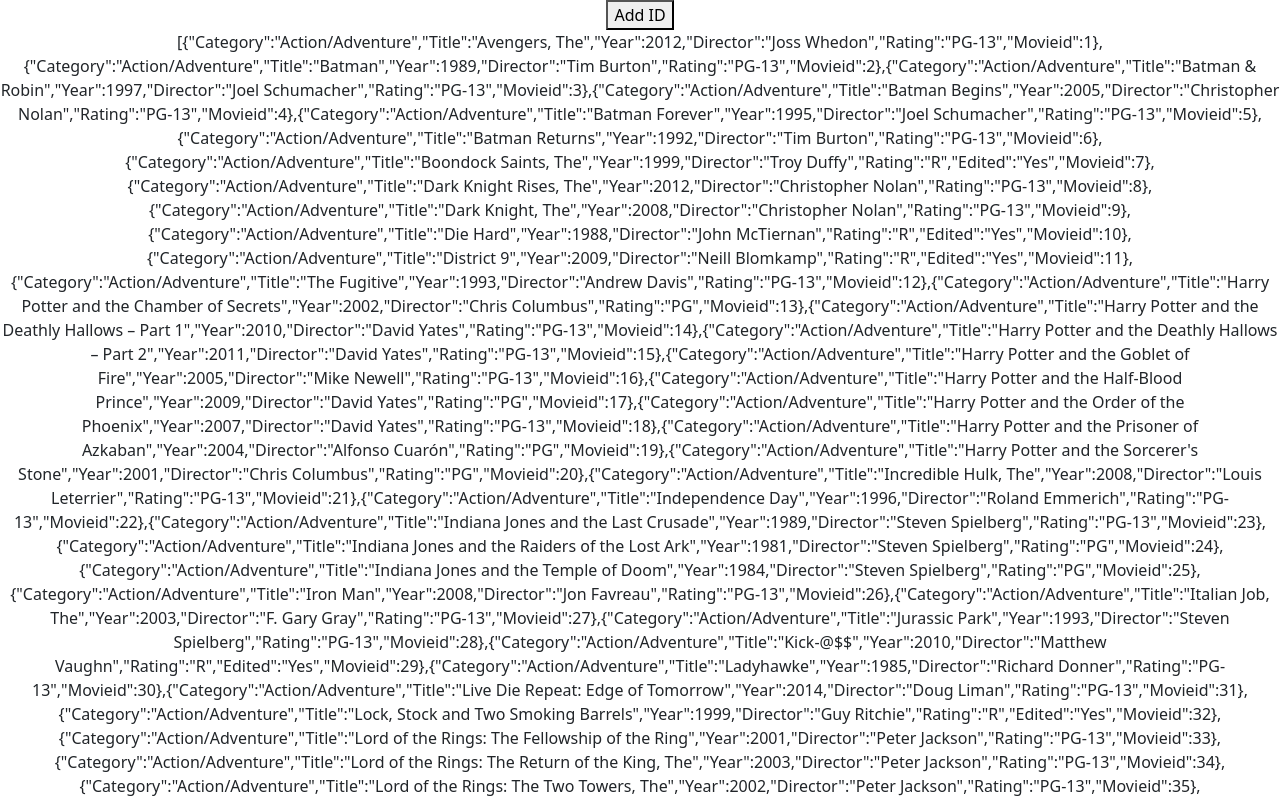
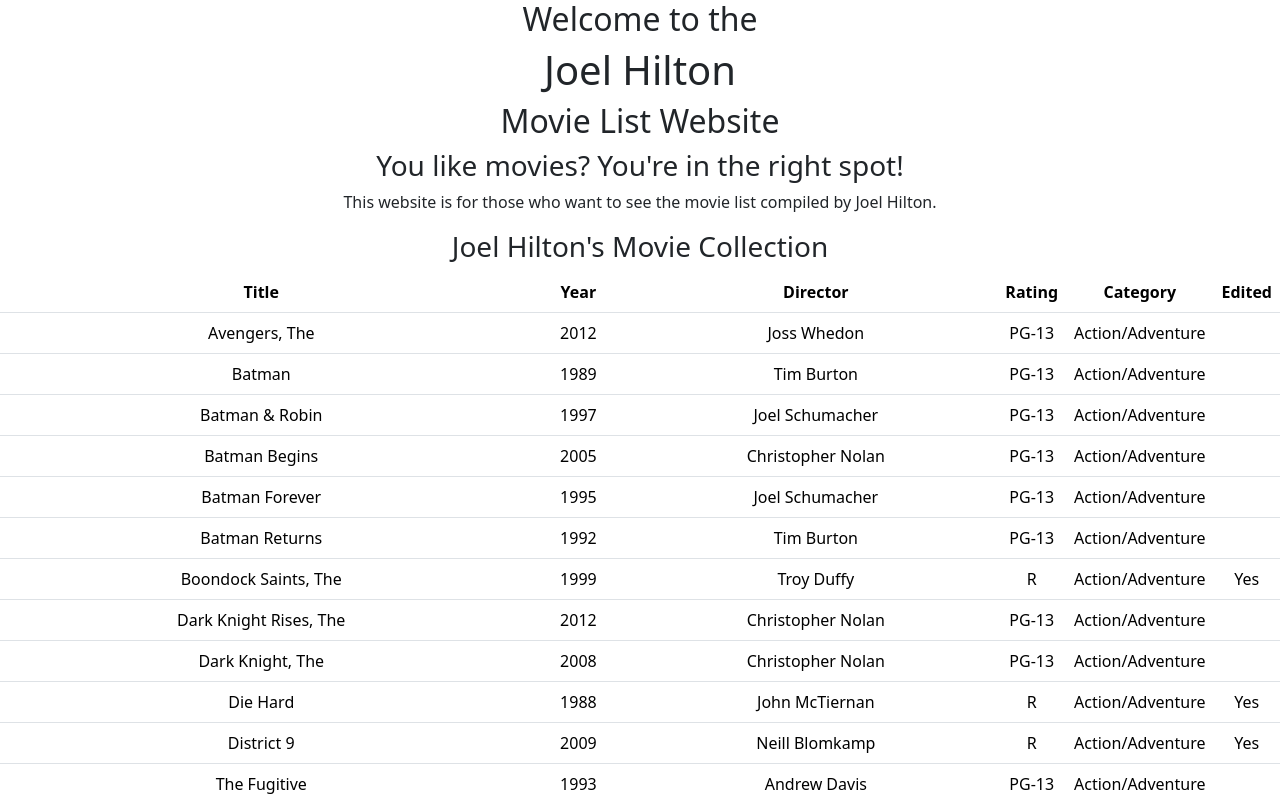
Before and after one commit to hmaryn11/Mission_13_hmaryn, a React (Create React App) app in the folder frontend/: page / in a window 1280 px wide. Both pictures are taken after a click on the button "Add ID". Shown: the top 800 px of the page. Built offline with nearby package versions, Linux system fonts and the light colour scheme.

Commit message:
It's Janky but it works

```diff
--- a/frontend/src/App.tsx
+++ b/frontend/src/App.tsx
@@ -1,12 +1,16 @@
 import React from 'react';
 // import logo from './logo.svg';
 import './App.css';
-import AddMovieID from './Movies';
+import Movie from './Movies';
+import Podcast from './Podcast';
+import Home from './Home';
 
 function App() {
   return (
     <div className="App">
-      <AddMovieID />
+      <Home />
+      <Movie />
+      <Podcast />
     </div>
   );
 }
--- a/frontend/src/Movies.tsx
+++ b/frontend/src/Movies.tsx
@@ -3,24 +3,177 @@
 
 const AllMovies = data.MovieData;
 
-function AddMovieID() {
+function MovieList() {
   const [myJSON, setMyJSON] = useState(AllMovies);
+  const [isIDAdded, setIsIDAdded] = useState(false);
 
   const addID = () => {
     let idCounter = 1;
-    const updatedJSONs = myJSON.map((json) => ({
+    const updatedJSON = myJSON.map((json) => ({
+      Movieid: idCounter++,
       ...json,
-      Movieid: idCounter++,
     }));
-    setMyJSON(updatedJSONs);
+    setMyJSON(updatedJSON);
+    setIsIDAdded(true);
   };
 
   return (
     <div>
-      <button onClick={addID}>Add ID</button>
-      <p>{JSON.stringify(myJSON)}</p>
+      {!isIDAdded && (
+        <button className="btn btn-primary" onClick={addID}>
+          Add ID
+        </button>
+      )}
+      {isIDAdded && (
+        <>
+          <div>
+            <h3>Joel Hilton's Movie Collection</h3>
+          </div>
+          <div>
+            <table className="table">
+              <thead>
+                <tr>
+                  <th>Title</th>
+                  <th>Year</th>
+                  <th>Director</th>
+                  <th>Rating</th>
+                  <th>Category</th>
+                  <th>Edited</th>
+                </tr>
+              </thead>
+              <tbody>
+                {myJSON.map((m) => (
+                  // map each model in m(the mds) to iterate through the attributes
+                  // <tr key={m.MovieId}>
+                  <tr>
+                    <td>{m.Title}</td>
+                    <td>{m.Year}</td>
+                    <td>{m.Director}</td>
+                    <td>{m.Rating}</td>
+                    <td>{m.Category}</td>
+                    <td>{m.Edited}</td>
+                  </tr>
+                ))}
+              </tbody>
+            </table>
+          </div>
+
+          <button className="btn btn-primary" onClick={addID}>
+            Add ID
+          </button>
+        </>
+      )}
     </div>
   );
 }
+// function MovieList() {
+//   const [myJSON, setMyJSON] = useState(AllMovies);
 
-export default AddMovieID;
+//   const addID = () => {
+//     let idCounter = 1;
+//     const updatedJSON = myJSON.map((json) => ({
+//       Movieid: idCounter++,
+//       ...json,
+//     }));
+//     setMyJSON(updatedJSON);
+
+//     handleUpdatedJson(updatedJSON);
+//   };
+
+//   // return (
+//   //   <div>
+//   //     <button onClick={addID}>Add ID</button>
+//   //     <p>{JSON.stringify(myJSON)}</p>
+//   //     {/* ^this is the modified json */}
+//   //   </div>
+//   // );
+//   const handleUpdatedJson = (updatedJSON: any) => {
+//     return (
+//       <>
+//         <div>
+//           <h3>Joel Hilton's Movie Collection</h3>
+//         </div>
+//         <div>
+//           <table className="table">
+//             <thead>
+//               <tr>
+//                 <th>Title</th>
+//                 <th>Year</th>
+//                 <th>Director</th>
+//                 <th>Rating</th>
+//                 <th>Category</th>
+//               </tr>
+//             </thead>
+//             <tbody>
+//               {updatedJSON.map((m) => (
+//                 // map each model in m(the mds) to iterate through the attributes
+//                 <tr key={m.MovieId}>
+//                   <td>{m.Title}</td>
+//                   <td>{m.Year}</td>
+//                   <td>{m.Director}</td>
+//                   <td>{m.Rating}</td>
+//                   <td>{m.Category}</td>
+//                 </tr>
+//               ))}
+//             </tbody>
+//           </table>
+//         </div>
+
+//         <button className="btn btn-primary" onClick={addID}>
+//           Add ID
+//         </button>
+//       </>
+//     );
+//   };
+// }
+
+//^use the name of the json object, not the file name
+
+// function MovieList() {
+//   return (
+//     <>
+//       <div>
+//         <h3>Joel Hilton's Movie Collection</h3>
+//       </div>
+//       <div>
+//         <table className="table">
+//           <thead>
+//             <tr>
+//               <th>Title</th>
+//               <th>Year</th>
+//               <th>Director</th>
+//               <th>Rating</th>
+//               <th>Category</th>
+//             </tr>
+//           </thead>
+//           <tbody>
+//             {updatedJSON.map((m) => (
+//               // map each model in m(the mds) to iterate through the attributes
+//               <tr key={m.MovieId}>
+//                 <td>{m.Title}</td>
+//                 <td>{m.Year}</td>
+//                 <td>{m.Director}</td>
+//                 <td>{m.Rating}</td>
+//                 <td>{m.Category}</td>
+//               </tr>
+//             ))}
+//           </tbody>
+//         </table>
+//       </div>
+
+//       <button className="btn btn-primary" onClick={addMovie}>
+//         Add Movie
+//       </button>
+//     </>
+//   );
+// }
+
+function Movie() {
+  return (
+    <>
+      {/* <AddMovieID /> */}
+      <MovieList />
+    </>
+  );
+}
+export default Movie;
```
